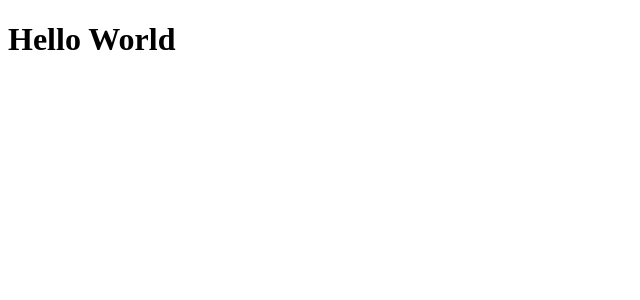
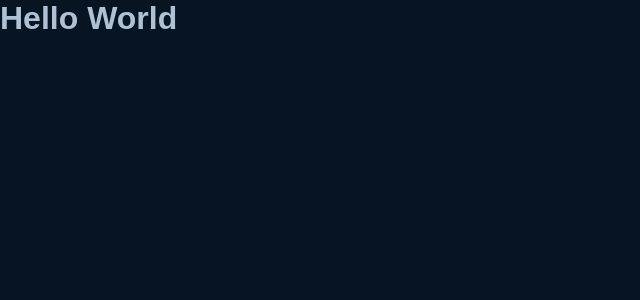
Before and after one commit to DiogoKaster/github-blog, a React (Vite) app: page / in a window 1280 px wide. Shown: the top 300 px of the page, without its empty margins (0-640 px from the left). Built offline with nearby package versions, Linux system fonts and the light colour scheme.

Commit message:
feat: add base styles and themes

```diff
--- a/index.html
+++ b/index.html
@@ -1,8 +1,11 @@
 <!doctype html>
 <html lang="en">
   <head>
+    <link rel="preconnect" href="https://fonts.googleapis.com" />
+    <link rel="preconnect" href="https://fonts.gstatic.com" crossorigin />
     <meta charset="UTF-8" />
     <meta name="viewport" content="width=device-width, initial-scale=1.0" />
+    <link href="https://fonts.googleapis.com/css2?family=Nunito:wght@400;700&display=swap" rel="stylesheet" />
     <title>GitHub Blog</title>
   </head>
   <body>
--- a/package.json
+++ b/package.json
@@ -11,7 +11,8 @@
   },
   "dependencies": {
     "react": "^18.2.0",
-    "react-dom": "^18.2.0"
+    "react-dom": "^18.2.0",
+    "styled-components": "^6.0.7"
   },
   "devDependencies": {
     "@rocketseat/eslint-config": "^2.1.0",
--- a/src/App.tsx
+++ b/src/App.tsx
@@ -1,3 +1,13 @@
+import { ThemeProvider } from 'styled-components'
+import { defaultTheme } from './styles/themes/default'
+import { GlobalStyle } from './styles/global'
+import { Home } from './pages/Home'
+
 export function App() {
-  return <h1>Hello World</h1>
+  return (
+    <ThemeProvider theme={defaultTheme}>
+      <GlobalStyle />
+      <Home />
+    </ThemeProvider>
+  )
 }
--- /dev/null
+++ b/src/pages/Home/index.tsx
@@ -0,0 +1,3 @@
+export function Home() {
+  return <h1>Hello World</h1>
+}
--- /dev/null
+++ b/src/styles/global.ts
@@ -0,0 +1,19 @@
+import { createGlobalStyle } from 'styled-components'
+
+export const GlobalStyle = createGlobalStyle`
+  * {
+    margin: 0;
+    padding: 0;
+    box-sizing: border-box;
+  }
+
+  body {
+    background: ${(props) => props.theme['base-background']};
+    color: ${(props) => props.theme['base-text']};
+    -webkit-font-smoothing: antialiased;
+  }
+
+  body, input, textarea, button {
+    font: 400 1rem 'Nanito', sans-serif;
+  }
+`
--- /dev/null
+++ b/src/styles/themes/default.ts
@@ -0,0 +1,13 @@
+export const defaultTheme = {
+  blue: '#3294F8',
+  'base-title': '#E7EDF4',
+  'base-subtitle': '#C4D4E3',
+  'base-text': '#AFC2D4',
+  'base-span': '#7B96B2',
+  'base-label': '#3A536B',
+  'base-border': '#1C2F41',
+  'base-post': '#112131',
+  'base-profile': '#0B1B2B',
+  'base-background': '#071422',
+  'base-input': '#040F1A',
+} as const
```
Also changed, not shown: src/@types/styled.d.ts (added, +8 -0 lines), src/pages/Home/styles.ts (added), 1 other file (tests, documents, lock files or other folders).
